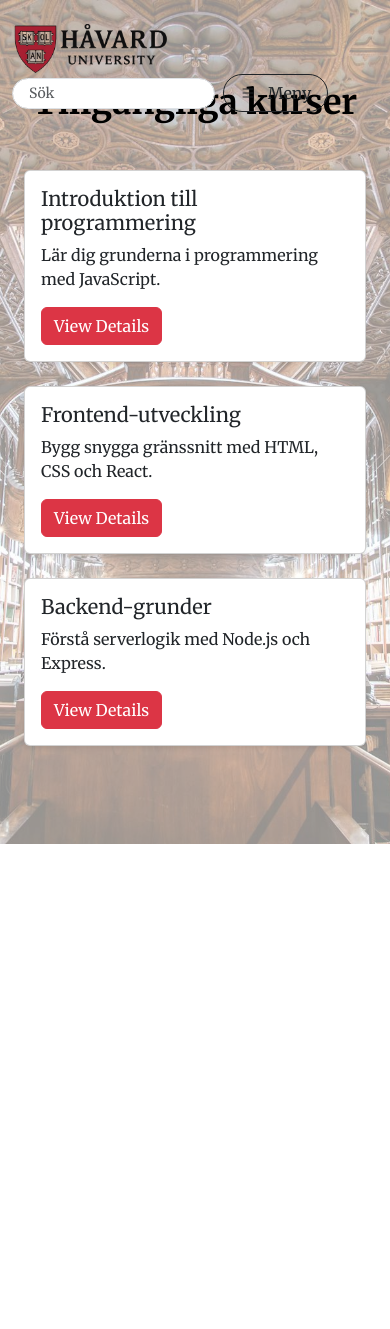
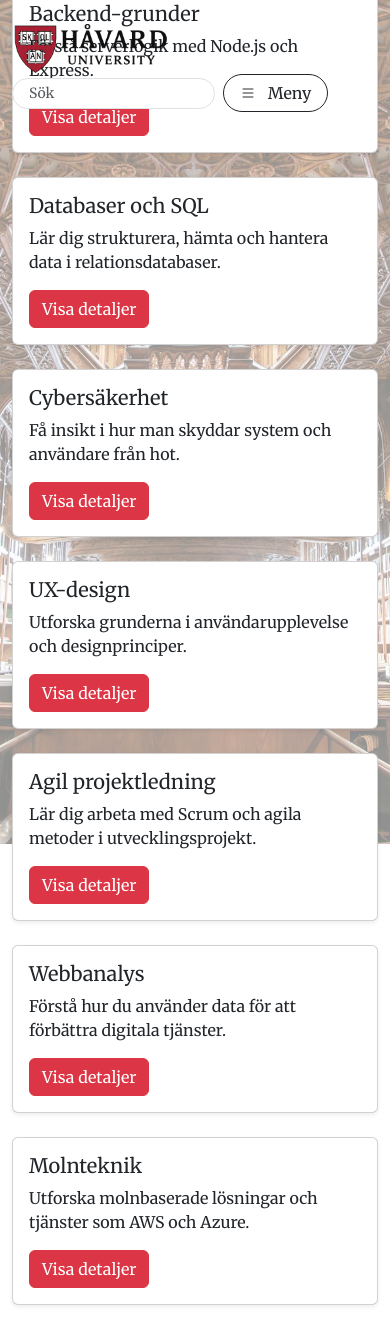
Before and after one commit to tombenrex/studentPortal, a React (Vite) app: page /courses in a window 390 px wide. Before the commit the page ends 844 px from the top, so only its background shows below. Built offline with nearby package versions, Linux system fonts and the light colour scheme.

Commit message:
updating responsivness

```diff
--- a/src/App.css
+++ b/src/App.css
@@ -1,5 +1,6 @@
 .header {
   color: var(--haavard-dark);
+  font-size: var(--haavard-header);
 }
 
 .navbar-overlay {
--- a/src/components/CourseCard.jsx
+++ b/src/components/CourseCard.jsx
@@ -0,0 +1,15 @@
+import { Link } from 'react-router-dom'
+
+export default function CourseCard({ id, title, description }) {
+  return (
+    <div className='card h-100 shadow-sm'>
+      <div className='card-body'>
+        <h5 className='card-title'>{title}</h5>
+        <p className='card-text'>{description}</p>
+        <Link to={`/courses/${id}`} className='btn btn-danger'>
+          Visa detaljer
+        </Link>
+      </div>
+    </div>
+  )
+}
--- a/src/data/courses.js
+++ b/src/data/courses.js
@@ -14,6 +14,36 @@ const courses = [
     title: 'Backend-grunder',
     description: 'Förstå serverlogik med Node.js och Express.',
   },
+  {
+    id: 4,
+    title: 'Databaser och SQL',
+    description: 'Lär dig strukturera, hämta och hantera data i relationsdatabaser.',
+  },
+  {
+    id: 5,
+    title: 'Cybersäkerhet',
+    description: 'Få insikt i hur man skyddar system och användare från hot.',
+  },
+  {
+    id: 6,
+    title: 'UX-design',
+    description: 'Utforska grunderna i användarupplevelse och designprinciper.',
+  },
+  {
+    id: 7,
+    title: 'Agil projektledning',
+    description: 'Lär dig arbeta med Scrum och agila metoder i utvecklingsprojekt.',
+  },
+  {
+    id: 8,
+    title: 'Webbanalys',
+    description: 'Förstå hur du använder data för att förbättra digitala tjänster.',
+  },
+  {
+    id: 9,
+    title: 'Molnteknik',
+    description: 'Utforska molnbaserade lösningar och tjänster som AWS och Azure.',
+  },
 ]
 
 export default courses
--- a/src/index.css
+++ b/src/index.css
@@ -3,6 +3,7 @@
   --haavard-red: #b71c1c;
   --haavard-gold: #ffcc00;
   --haavard-grey: #f8f9fa;
+  --haavard-header: clamp(1rem, 10vw, 2rem);
 }
 
 body {
--- a/src/pages/CourseDetails.jsx
+++ b/src/pages/CourseDetails.jsx
@@ -8,16 +8,22 @@ export default function CourseDetails() {
   if (!course) {
     return (
       <div className='container mt-4'>
-        <h2>Course not found</h2>
-        <p>No course exists with ID: {id}</p>
+        <div className='alert alert-danger'>
+          <h4>Kurs hittades inte</h4>
+          <p>Ingen kurs med ID: {id} kunde hittas.</p>
+        </div>
       </div>
     )
   }
 
   return (
-    <div className='container mt-4'>
-      <h1>{course.title}</h1>
-      <p>{course.description}</p>
+    <div className='container mt-5'>
+      <div className='card'>
+        <div className='card-body'>
+          <h2 className='card-title'>{course.title}</h2>
+          <p className='card-text'>{course.description}</p>
+        </div>
+      </div>
     </div>
   )
 }
--- a/src/pages/Courses.jsx
+++ b/src/pages/Courses.jsx
@@ -1,4 +1,4 @@
-import { Link } from 'react-router-dom'
+import CourseCard from '../components/CourseCard'
 import courses from '../data/courses'
 
 export default function Courses() {
@@ -7,26 +7,14 @@ export default function Courses() {
       <div className='white-overlay'></div>
 
       <div className='container position-relative text-white z-2'>
-        <h1 className='display-1 fw-bold'></h1>
-
-        <div className='container position-relative' style={{ zIndex: 2 }}>
         <h1 className='display-4 fw-bold mb-5 text-center header'>Tillgängliga kurser</h1>
 
         <div className='row'>
           {courses.map(course => (
             <div key={course.id} className='col-md-4 mb-4'>
-                <div className='card h-100 shadow-sm'>
-                  <div className='card-body'>
-                    <h5 className='card-title'>{course.title}</h5>
-                    <p className='card-text'>{course.description}</p>
-                    <Link to={`/courses/${course.id}`} className='btn btn-danger'>
-                      View Details
-                    </Link>
-                  </div>
-                </div>
+              <CourseCard id={course.id} title={course.title} description={course.description} />
             </div>
           ))}
-          </div>
         </div>
       </div>
     </header>
--- a/src/pages/Home.jsx
+++ b/src/pages/Home.jsx
@@ -6,7 +6,7 @@ export default function Home() {
       <div className='white-overlay'></div>
 
       <div className='container position-relative z-2'>
-        <h1 className='display-1 fw-bold'>
+        <h1 className='display-1 fw-bold header'>
           Vi firar examen av
           <br />
           Studenterna 2025
@@ -20,7 +20,7 @@ export default function Home() {
         </div>
 
         <div
-          className='position-absolute text-center p-4 shadow bg-primary'
+          className='position-relative text-center p-4 shadow bg-primary mt-4 mt-md-0 mx-auto mx-md-0'
           style={{
             right: '2rem',
             maxWidth: '400px',
```
Lines whose indentation alone changed are shown as unchanged.
